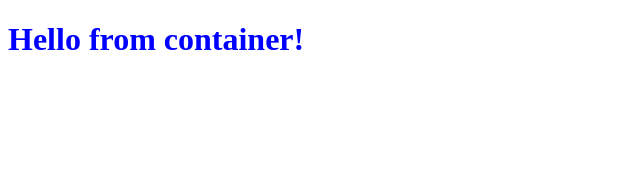
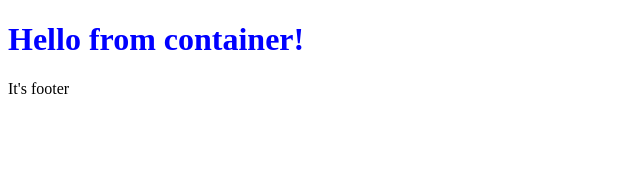
Before and after one commit to RafalG1991/angular-test-app, an Angular app: page / in a window 1280 px wide. Shown: the top 170 px of the page, without its empty margins (0-640 px from the left). Built offline with nearby package versions, Linux system fonts and the light colour scheme.

Commit message:
added ng-content class selectors

```diff
--- a/src/app/app.component.html
+++ b/src/app/app.component.html
@@ -1,5 +1,6 @@
 <app-container>
-  <h1>Hello from container!</h1>
+  <p class="footer">It's footer</p>
+  <h1 class="header">Hello from container!</h1>
 </app-container>
 
 <!--<app-parent />-->
--- a/src/app/container/container.component.html
+++ b/src/app/container/container.component.html
@@ -1,3 +1,8 @@
 <div>
-  <ng-content></ng-content>
+  <ng-content select=".header"></ng-content>
+  <div>
+    <footer>
+      <ng-content select=".footer"></ng-content>
+    </footer>
+  </div>
 </div>
```
